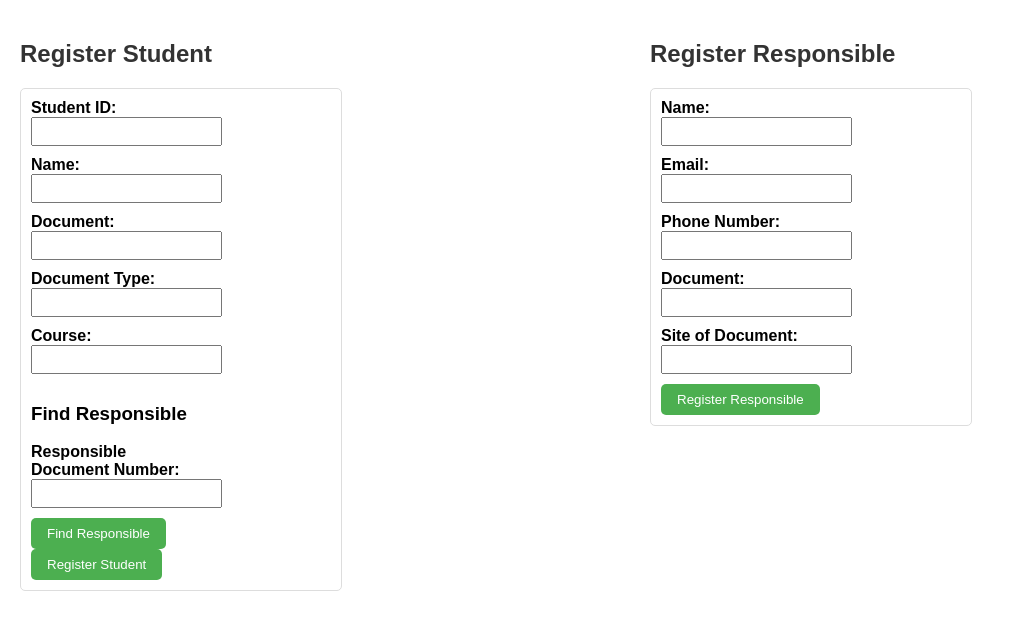
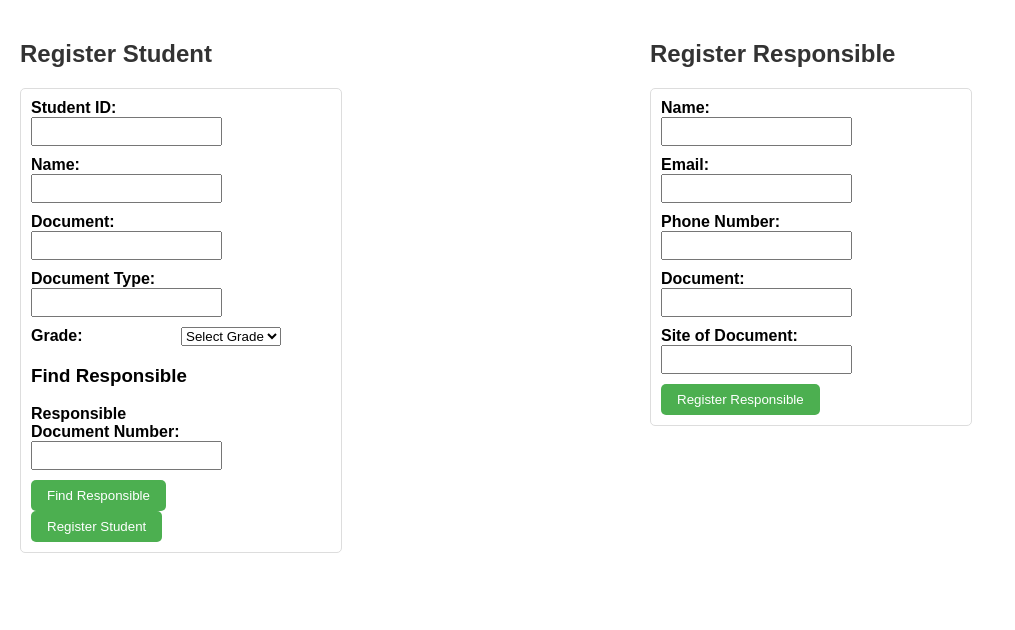
Before and after one commit to LauraRo166/Frontend_User_Management, a React (Create React App) app: page / in a window 1280 px wide. Shown: the top 630 px of the page, without its empty margins (0-1015 px from the left). Built offline with nearby package versions, Linux system fonts and the light colour scheme.

Commit message:
desplegar listar de grados y estudiantes para su seleccion

```diff
--- a/src/api/script.js
+++ b/src/api/script.js
@@ -16,7 +16,6 @@ export async function registerStudent(studentData) {
                 documentType: studentData.documentType,
                 course: studentData.course,
                 responsibleDocument: responsible ? responsible.document : null,
-                // send the responsible document
             })
         });
 
@@ -97,4 +96,33 @@ export async function findResponsibleByDocument(numberDocument) {
         console.error('Error finding responsible:', error);
         throw error;
     }
+
 }
+
+export async function findGradeByName(gradeName) {
+    try {
+        const url = new URL(`${apiUrl}/findGradeByName`);
+        const params = {
+            gradeName: gradeName
+        };
+        url.search = new URLSearchParams(params).toString();
+
+        const response = await fetch(url, {
+            method: 'GET',
+            headers: {
+                'Content-Type': 'application/json',
+            },
+        });
+
+        if (!response.ok) {
+            const errorDetails = await response.text();
+            console.error('Server responded with error:', response.status, errorDetails);
+            throw new Error(`Failed to find grade: ${response.status} - ${errorDetails}`);
+        }
+
+        return await response.json();
+    } catch (error) {
+        console.error('Error finding grade:', error);
+        throw error;
+    }
+}
--- a/src/components/StudentForm.js
+++ b/src/components/StudentForm.js
@@ -1,5 +1,5 @@
-import React, { useState } from 'react';
-import { registerStudent, findResponsibleByDocument } from '../api/script';
+import React, { useState, useEffect } from 'react';
+import { registerStudent, findResponsibleByDocument, findGradeByName } from '../api/script';
 
 function StudentForm() {
     const [studentData, setStudentData] = useState({
@@ -7,12 +7,24 @@ function StudentForm() {
         studentName: '',
         document: '',
         documentType: '',
-        course: '',
+        grade: '',
+        course: null,
         responsibleDocument: '',
     });
 
     const [responseMessage, setResponseMessage] = useState('');
     const [responsible, setResponsible] = useState(null);
+    const [grades, setGrades] = useState([]);  // For storing grades
+    const [courses, setCourses] = useState([]);  // For storing courses of the selected grade
+
+    useEffect(() => {
+        // Simulate fetching available grades from an API or predefined list
+        const gradeList = [
+            'Prejardin', 'Jardin', 'Transición', 'Primero', 'Segundo', 'Tercero', 'Cuarto',
+            'Quinto', 'Sexto', 'Séptimo', 'Octavo', 'Noveno', 'Décimo', 'Undécimo'
+        ];
+        setGrades(gradeList);
+    }, []);
 
     const handleChange = (e) => {
         const { id, value } = e.target;
@@ -22,13 +34,31 @@ function StudentForm() {
         }));
     };
 
+    const handleGradeChange = async (e) => {
+        const selectedGrade = e.target.value;
+        setStudentData((prevState) => ({
+            ...prevState,
+            grade: selectedGrade,
+            course: null,  // Reset course when grade changes
+        }));
+
+        if (selectedGrade) {
+            try {
+                const gradeData = await findGradeByName(selectedGrade);
+                setCourses(gradeData.courses);  // Populate the course list based on the selected grade
+            } catch (error) {
+                setResponseMessage('Error fetching courses for the selected grade.');
+            }
+        }
+    };
+
     const handleRegisterStudent = async () => {
         const student = {
             id: parseInt(studentData.studentId, 10),
             name: studentData.studentName,
             document: parseInt(studentData.document, 10),
             documentType: studentData.documentType,
-            course: studentData.course,
+            course: studentData.course,  // Pass the whole course object
             responsibleDocument: responsible ? responsible.document : null,
         };
 
@@ -83,8 +113,36 @@ function StudentForm() {
                 <label htmlFor="documentType">Document Type:</label>
                 <input type="text" id="documentType" value={studentData.documentType} onChange={handleChange} required /><br />
 
-                <label htmlFor="course">Course:</label>
-                <input type="text" id="course" value={studentData.course} onChange={handleChange} required /><br />
+                <label htmlFor="grade">Grade:</label>
+                <select id="grade" value={studentData.grade} onChange={handleGradeChange} required>
+                    <option value="">Select Grade</option>
+                    {grades.map((grade, index) => (
+                        <option key={index} value={grade}>{grade}</option>
+                    ))}
+                </select><br />
+
+                {studentData.grade && (
+                    <>
+                        <label htmlFor="course">Course:</label>
+                        <select
+                            id="course"
+                            value={studentData.course ? studentData.course.id : ''}
+                            onChange={(e) => {
+                                const selectedCourse = courses.find(course => course.id === e.target.value);
+                                setStudentData(prevState => ({
+                                    ...prevState,
+                                    course: selectedCourse
+                                }));
+                            }}
+                            required
+                        >
+                            <option value="">Select Course</option>
+                            {courses.map((course, index) => (
+                                <option key={index} value={course.id}>{course.name}</option>
+                            ))}
+                        </select><br />
+                    </>
+                )}
 
                 <h3>Find Responsible</h3>
                 <label htmlFor="responsibleDocument">Responsible Document Number:</label>
```
